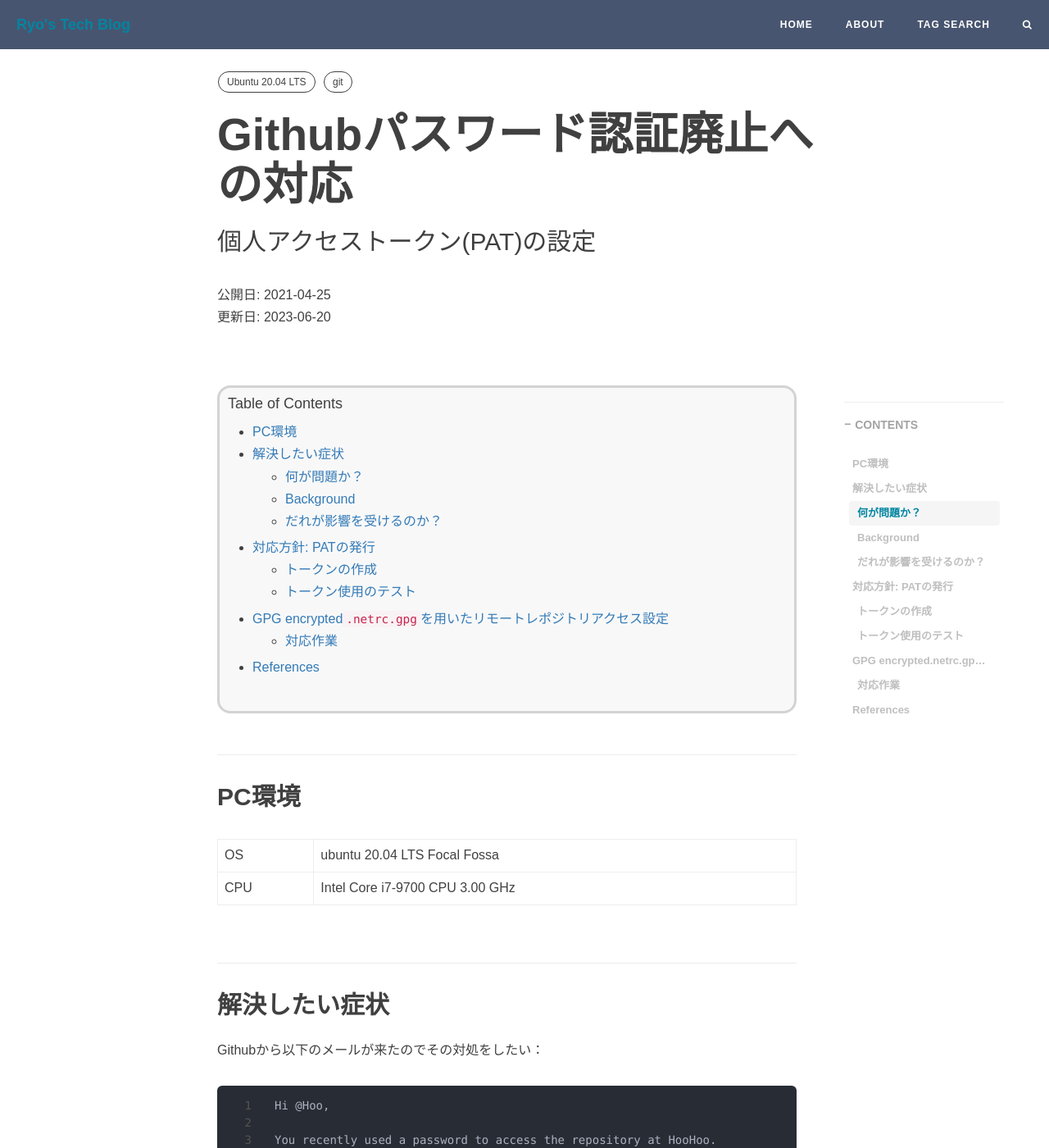
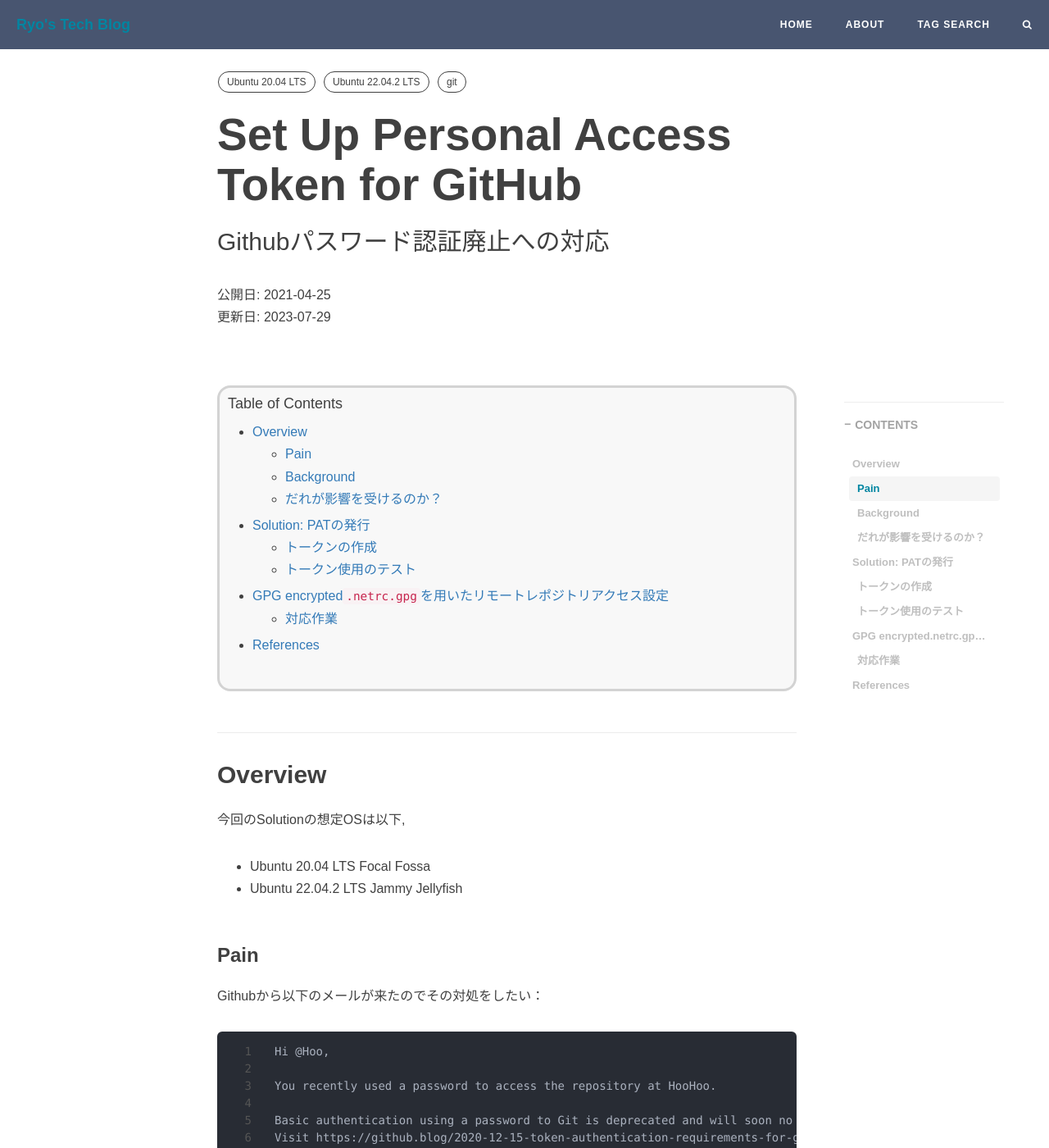
Before and after one commit to RyoNakagami/RyoNakagami.github.io, a Jekyll site: the page built from _posts/2021-04-25-github-token-authentication.md, in a window 1280 px wide and 1400 px high. Shown: the whole window at 82% size. Built offline with Jekyll 4.4.1, drawn with Linux system fonts in a browser that asks for light colours; comment, search, counter and statistics services are not loaded; some of the changed text lies outside the part shown.

Commit message:
DOCS: FIX 20230726

````diff
--- a/_posts/2021-04-25-github-token-authentication.md
+++ b/_posts/2021-04-25-github-token-authentication.md
@@ -1,16 +1,17 @@
 ---
 layout: post
-title: "Githubパスワード認証廃止への対応"
-subtitle: "個人アクセストークン(PAT)の設定"
+title: "Set Up Personal Access Token for GitHub"
+subtitle: "Githubパスワード認証廃止への対応"
 author: "Ryo"
 catelog: true
 mathjax: true
-revise_date: 2023-06-20
+revise_date: 2023-07-29
 header-mask: 0.0
 header-style: text
 tags:
 
 - Ubuntu 20.04 LTS
+- Ubuntu 22.04.2 LTS
 - git
 
 ---
@@ -20,12 +21,11 @@ tags:
 <!-- START doctoc generated TOC please keep comment here to allow auto update -->
 <!-- DON'T EDIT THIS SECTION, INSTEAD RE-RUN doctoc TO UPDATE -->
 
-- [PC環境](#pc%E7%92%B0%E5%A2%83)
-- [解決したい症状](#%E8%A7%A3%E6%B1%BA%E3%81%97%E3%81%9F%E3%81%84%E7%97%87%E7%8A%B6)
-  - [何が問題か？](#%E4%BD%95%E3%81%8C%E5%95%8F%E9%A1%8C%E3%81%8B)
+- [Overview](#overview)
+  - [Pain](#pain)
   - [Background](#background)
   - [だれが影響を受けるのか？](#%E3%81%A0%E3%82%8C%E3%81%8C%E5%BD%B1%E9%9F%BF%E3%82%92%E5%8F%97%E3%81%91%E3%82%8B%E3%81%AE%E3%81%8B)
-- [対応方針: PATの発行](#%E5%AF%BE%E5%BF%9C%E6%96%B9%E9%87%9D-pat%E3%81%AE%E7%99%BA%E8%A1%8C)
+- [Solution: PATの発行](#solution-pat%E3%81%AE%E7%99%BA%E8%A1%8C)
   - [トークンの作成](#%E3%83%88%E3%83%BC%E3%82%AF%E3%83%B3%E3%81%AE%E4%BD%9C%E6%88%90)
   - [トークン使用のテスト](#%E3%83%88%E3%83%BC%E3%82%AF%E3%83%B3%E4%BD%BF%E7%94%A8%E3%81%AE%E3%83%86%E3%82%B9%E3%83%88)
 - [GPG encrypted`.netrc.gpg`を用いたリモートレポジトリアクセス設定](#gpg-encryptednetrcgpg%E3%82%92%E7%94%A8%E3%81%84%E3%81%9F%E3%83%AA%E3%83%A2%E3%83%BC%E3%83%88%E3%83%AC%E3%83%9D%E3%82%B8%E3%83%88%E3%83%AA%E3%82%A2%E3%82%AF%E3%82%BB%E3%82%B9%E8%A8%AD%E5%AE%9A)
@@ -36,13 +36,15 @@ tags:
 
 </div>
 
-## PC環境
+## Overview
 
----|---
-OS |	ubuntu 20.04 LTS Focal Fossa
-CPU| 	Intel Core i7-9700 CPU 3.00 GHz
+今回のSolutionの想定OSは以下,
 
-## 解決したい症状
+- Ubuntu 20.04 LTS Focal Fossa
+- Ubuntu 22.04.2 LTS Jammy Jellyfish
+
+
+### Pain
 
 Githubから以下のメールが来たのでその対処をしたい：
 
@@ -58,8 +60,6 @@ for more information around suggested workarounds and removal dates.
 Thanks,
 The GitHub Team
 ```
-
-### 何が問題か？
 
 対応がなぜ必要かというと, [Token authentication requirements for Git operations](https://github.blog/2020-12-15-token-authentication-requirements-for-git-operations/)をみると
 
@@ -100,7 +100,7 @@ GitHub への認証でパスワードの代わりに使用できる程度の知
 - 2要素認証を使用したGitHubアカウント
 
 
-## 対応方針: PATの発行
+## Solution: PATの発行
 
 2021年8月13日までに,
 
@@ -216,6 +216,16 @@ GPGキーの発行は[こちら](https://ryonakagami.github.io/2020/12/28/ubuntu
 
 これで`.netrc.gpg`が生成されます.
 
+なお, 暗号化したファイルを復号化したい場合は,
+
+```zsh
+% gpg ~/.netrc.gpg
+% cat ~/.netrc
+```
+
+で確認することができます.
+
+
 > STEP 3: netrc credential helperの設定
 
 [git contrib](https://github.com/git/git)には, `git-credential-netrc.perl`というファイルの中に
@@ -240,16 +250,17 @@ netrcファイルを参照する機能が実装されています.
 > STEP 4: git configの設定
 
 ```zsh
-% git config --global credential.helper "netrc -d -v"
+% git config --global credential.helper "netrc -v"
 % cat ~/.gitconfig #設定確認
 ```
 
 ---|---
-`-d`, `--debug`| turn on debugging (developer info)
+`-d`, `--debug`| turn on debugging (developer info), Onにする必要はない
 `-v`, `--verbose`| be more verbose (show files and information found)
 
 
-## References
+References
+-----
 
 > 関連記事
 
@@ -258,10 +269,9 @@ netrcファイルを参照する機能が実装されています.
 > 公式ドキュメント
 
 - [GitHub Docs > Managing remote repositories](https://docs.github.com/en/get-started/getting-started-with-git/managing-remote-repositories)
-
+- [GitHub Docs > 個人アクセストークンを使用する](https://docs.github.com/ja/github-ae@latest/github/authenticating-to-github/keeping-your-account-and-data-secure/creating-a-personal-access-token)
 
 > Others
 
 - [Token authentication requirements for Git operations](https://github.blog/2020-12-15-token-authentication-requirements-for-git-operations/)
-- [個人アクセストークンを使用する](https://docs.github.com/ja/github-ae@latest/github/authenticating-to-github/keeping-your-account-and-data-secure/creating-a-personal-access-token)
 - [How to update remote origin to use access token instead of SSH key?](https://stackoverflow.com/questions/71453194/how-to-update-remote-origin-to-use-access-token-instead-of-ssh-key)
````
Also changed, not shown: _posts/2021-11-01-Econometrics101-01-LinearRegression.md (+0 -1 lines), _posts/2023-05-01-english-could-have.md (+0 -1 lines), _posts/2023-07-26-Ubuntu-python-setup.md (added, +348 -0 lines), README.md.
